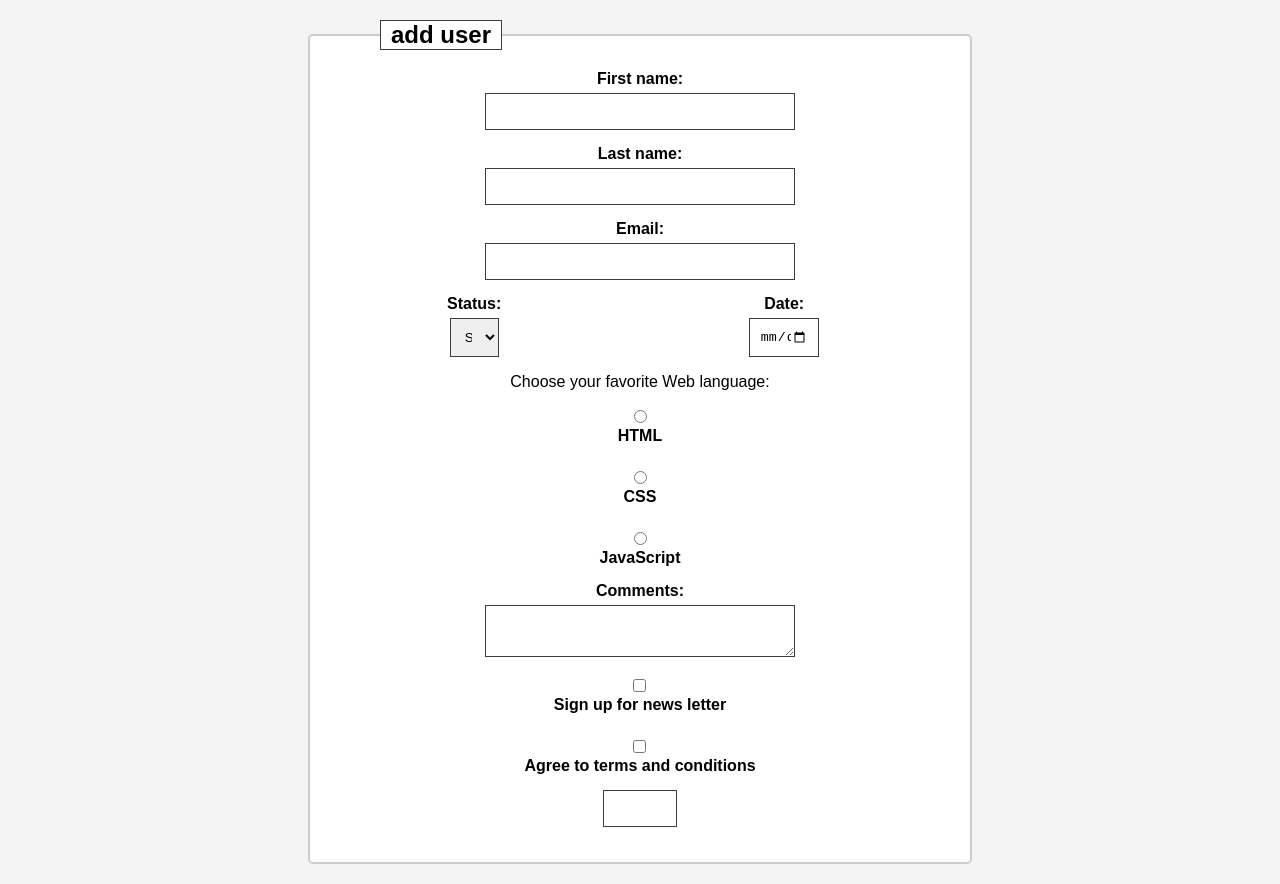
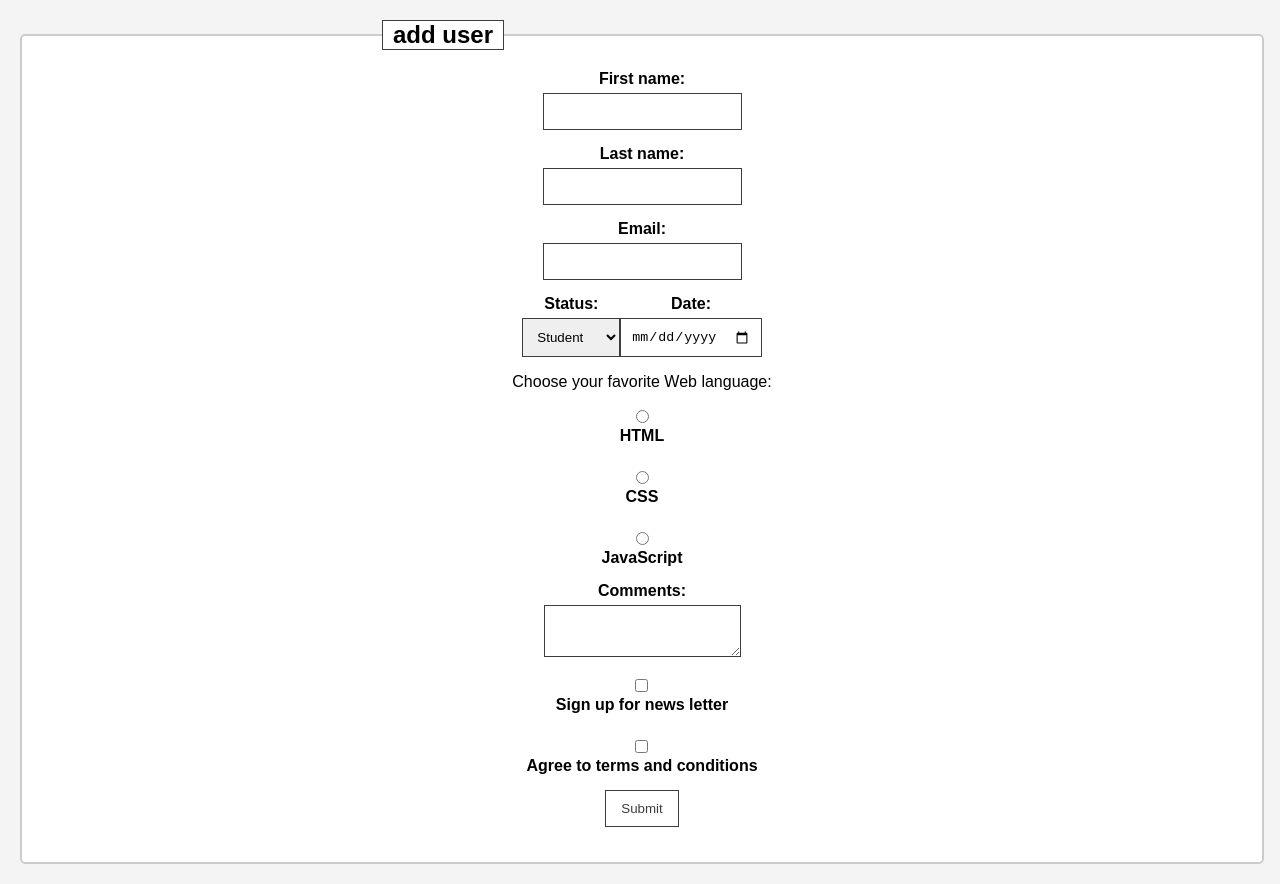
Before and after one commit to RubiesRiot/CSS-layout-practice, a plain HTML site: page index.html in a window 1280 px wide. Drawn offline with Linux system fonts and the light colour scheme.

Commit message:
changes sizing

```diff
--- a/layout.css
+++ b/layout.css
@@ -9,9 +9,8 @@ body {
 fieldset {
     border: 2px solid #ccc;
     border-radius: 5px;
-    padding: 20px;
+    padding: 20px 25% 20px 25%;
     height: 75%;
-    padding-top: 20px;
     margin: auto;
     width: 50%;
     background-color: #fff;
@@ -36,7 +35,7 @@ div {
 
 .row {
     display:flex;
-    justify-content: space-around;
+    justify-content: center;
 }
 
 label {
@@ -50,7 +49,6 @@ input[type="email"],
 input[type="date"],
 textarea,
 select {
-    width: 50%;
     padding: 10px;
     border: 1px solid rgb(61, 61, 61);
     align: center;
@@ -68,10 +66,11 @@ input[type="checkbox"] {
 
 button {
     background-color: #ffffff;
-    color: white;
+    color: rgb(61, 61, 61);
     border: 1px solid rgb(61, 61, 61);
     padding: 10px 15px;
     cursor: pointer;
+    transition: 0.3s;
 }
 
 button:hover {
```
